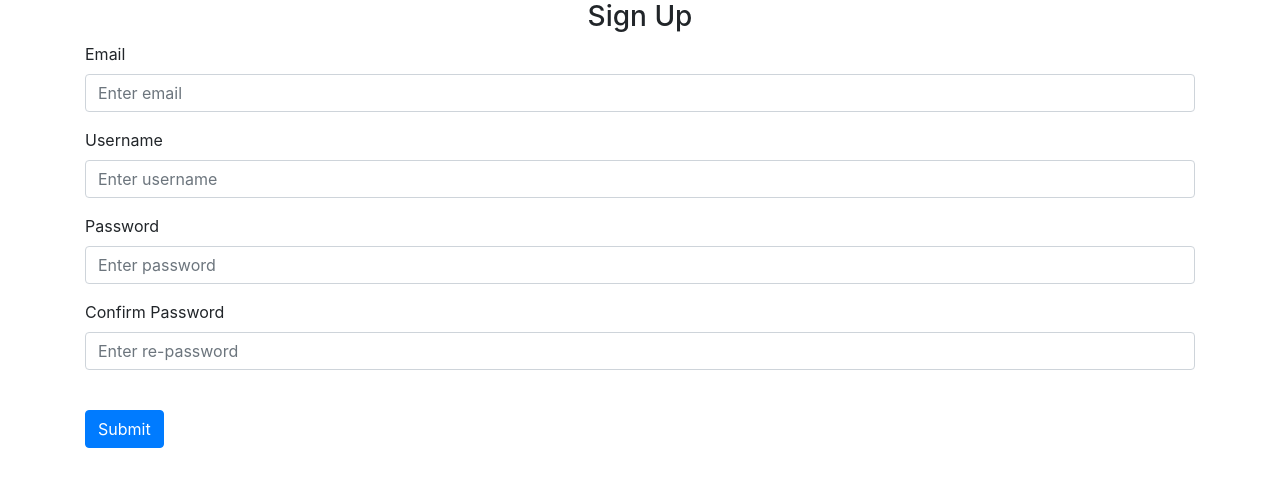
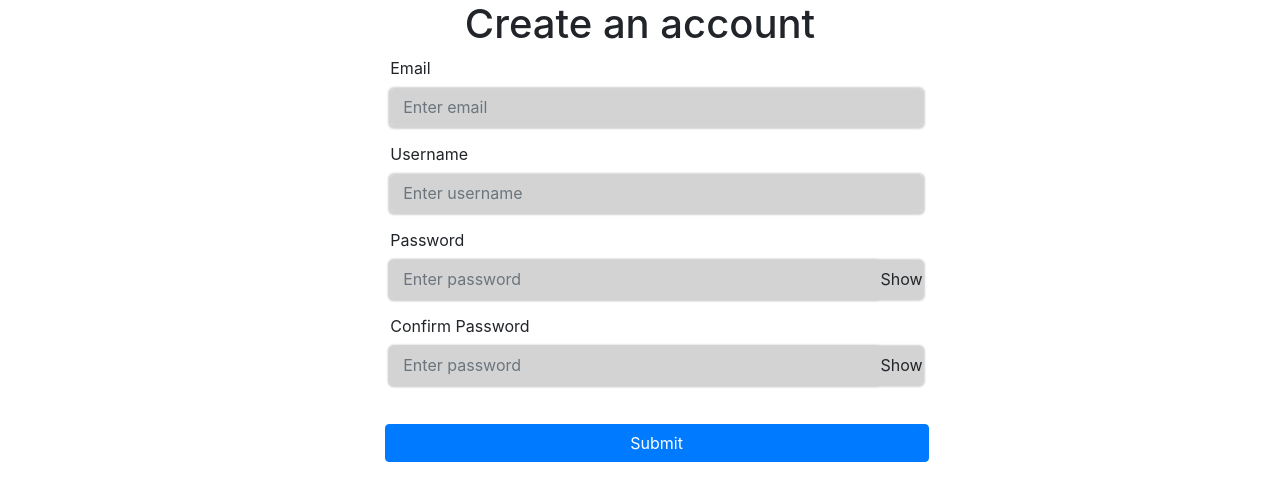
Before and after one commit to larycoder/Limb-Bone-Abnormality, a Flask app: page /sign-up in a window 1280 px wide. Shown: the part 56-557 px from the top of the page. Run offline with Flask 3, Linux system fonts and the light colour scheme; some libraries are stand-ins or nearby versions.

Commit message:
Front end

```diff
--- /dev/null
+++ b/static/sign_up.css
@@ -0,0 +1,56 @@
+form{
+    display: flex;
+    flex-direction: column;
+    align-items: center;
+}
+
+.form-group{
+    width: 80%;
+    margin-left: 35%;
+}
+
+.form-control:focus,
+.form-control{
+    width: 60%;
+    background-color: lightgray;
+    box-shadow: 0 1px 2px 2px lightgray;
+    outline: 0;
+    border-color: transparent;
+}
+
+.btn:hover,
+.btn:focus,
+.btn{
+    width: 49%;
+    outline: 0;
+    margin-left: 3%;
+    color: white;
+}
+
+#re-password,
+#password{
+    width: 92%;
+}
+
+#re-togglePassword,
+#togglePassword {
+    cursor: pointer;
+    border: 0;
+    user-select: none;
+    width: fit-content;
+    background-color: transparent;
+    position: relative;
+}
+
+#password_container{
+    display: flex;
+    flex-direction: row;
+    align-items: center;
+    background-color: lightgray;
+    width: 60%;
+    background-color: lightgray;
+    box-shadow: 0 1px 2px 2px lightgray;
+    outline: 0;
+    border-color: transparent;
+    border-radius: 0.25rem;
+}
--- /dev/null
+++ b/static/sign_up.js
@@ -0,0 +1,27 @@
+document.getElementById("togglePassword").onclick=(event)=>{
+    const passwordInput=document.getElementById("password");
+    const toggleButton=document.getElementById("togglePassword");
+    event.preventDefault()
+    if(passwordInput.type === "password"){
+      passwordInput.type = "text";
+      toggleButton.textContent = "Hide";
+    }
+    else{
+      passwordInput.type = "password";
+      toggleButton.textContent = "Show";
+    }
+  }
+
+document.getElementById("re-togglePassword").onclick=(event)=>{
+    const passwordInput=document.getElementById("re-password");
+    const toggleButton=document.getElementById("re-togglePassword");
+    event.preventDefault()
+    if(passwordInput.type === "password"){
+      passwordInput.type = "text";
+      toggleButton.textContent = "Hide";
+    }
+    else{
+      passwordInput.type = "password";
+      toggleButton.textContent = "Show";
+    }
+  }
--- a/templates/base.html
+++ b/templates/base.html
@@ -14,6 +14,7 @@
     href="https://stackpath.bootstrapcdn.com/font-awesome/4.7.0/css/font-awesome.min.css"
     crossorigin="anonymous"
   />
+  <link rel="stylesheet" href="../static/base.css">
     <title>{% block title %}Home{% endblock %}</title>
 </head>
 <body>
--- a/templates/forgot.html
+++ b/templates/forgot.html
@@ -1,9 +1,9 @@
 {% extends 'base.html' %}
 {% block title %}Forgot password{% endblock %}
 {% block content %}
-
+<link rel="stylesheet" href="../static/forgot.css">
 <form action="" method="post" >
-    <h3 align="center">How tf you forgot password ??</h3>
+    <h1 align="center">Forgot passowrd</h1>
     <div class="form-group">
         <label for="email">Enter your email</label>
         <input type="email" class="form-control" name="email" id="emailInput" placeholder="Your email">
--- a/templates/login.html
+++ b/templates/login.html
@@ -3,7 +3,7 @@
 {% block content %}
 <link rel="stylesheet" href="../static/login.css">
 <form action="" method="post">
-    <h3 align="center">Login</h3>
+    <h1 align="center">Login</h1>
     <div class="form-group">
         <label for="username">Username</label>
         <input type="username" class="form-control" id="username" name="username", placeholder="Enter username">
@@ -20,7 +20,7 @@
 
     <br>
     <button type="submit" class="btn btn-primary">Login</button> <br>
-    <a href="{{url_for('forgot')}}">Forgot password ?</a>
+    <a href="{{url_for('forgot')}}" class="reset_pass">Forgot password ?</a>
 </form>
 <script src="../static/login.js"></script>
 {% endblock %}
--- a/templates/sign_up.html
+++ b/templates/sign_up.html
@@ -1,8 +1,9 @@
 {% extends 'base.html' %}
 {% block title %}Sign up{% endblock %}
 {% block content %}
+<link rel="stylesheet" href="../static/sign_up.css">
 <form action="" method="post">
-    <h3 align="center">Sign Up</h3>
+    <h1 align="center">Create an account</h1>
     <div class="form-group">
         <label for="email">Email</label>
         <input type="email" class="form-control" id="email" name="email", placeholder="Enter email">
@@ -15,16 +16,20 @@
     </div>
     <div class="form-group">
         <label for="password">Password</label>
-        <input type="password" class="form-control" id="password" name="password", placeholder="Enter password">
-
+        <div id="password_container">
+            <input type="password" class="form-control" id="password" name="password", placeholder="Enter password">
+            <span id="togglePassword">Show</span>
+        </div>
     </div>
     <div class="form-group">
         <label for="re-password">Confirm Password</label>
-        <input type="password" class="form-control" id="re-password" name="re-password", placeholder="Enter re-password">
-
+        <div id="password_container">
+            <input type="password" class="form-control" id="re-password" name="re-password", placeholder="Enter password">
+            <span id="re-togglePassword">Show</span>
+        </div>
     </div>
     <br>
     <button type="submit" class="btn btn-primary">Submit</button>
 </form>
-
+<script src="../static/sign_up.js"></script>
 {% endblock %}
```
Also changed, not shown: static/forgot.css (added, +28 -0 lines), static/login.css (+48 -6 lines), templates/reset_password.html (deleted, +0 -20 lines), static/base.css (added).
